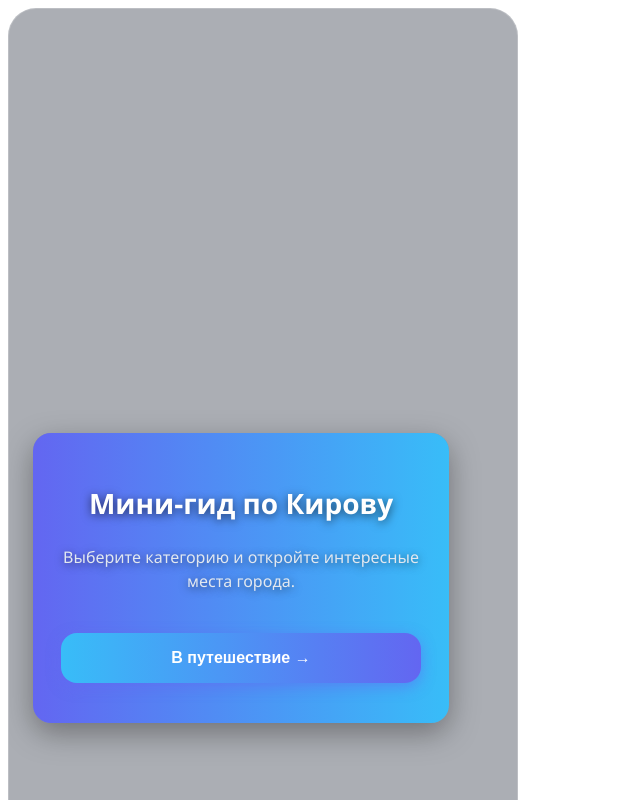
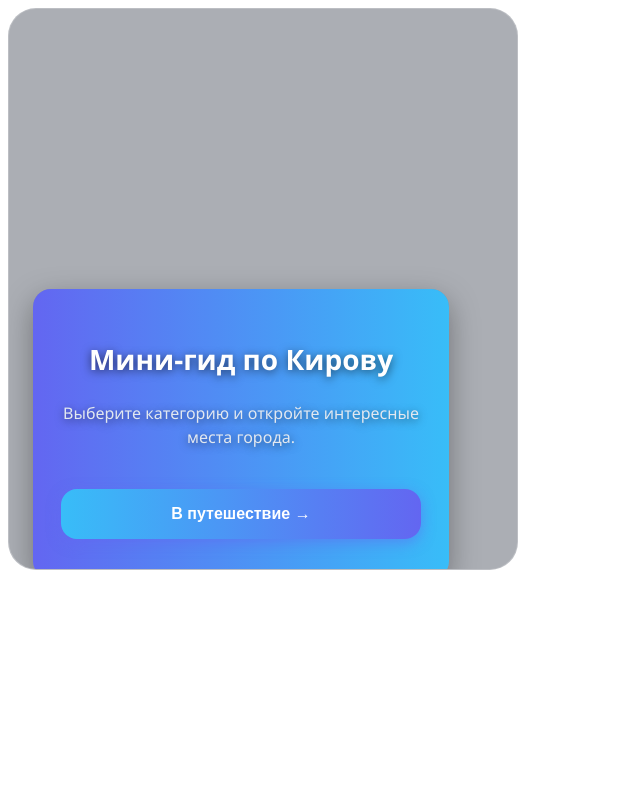
Before and after one commit to qweezy22/city-guide, a website: page index.html in a window 1280 px wide. Shown: the whole page, without its empty margins (0-640 px from the left). Drawn offline with Linux system fonts and the light colour scheme; no server answers.

Commit message:
mobilefixint6

```diff
--- a/style.css
+++ b/style.css
@@ -72,7 +72,7 @@ body {
 
 #menu {
     width: 460px;
-    height: calc(100vh - 16px);
+    height: 496px;
 
     position: fixed;
 
```
